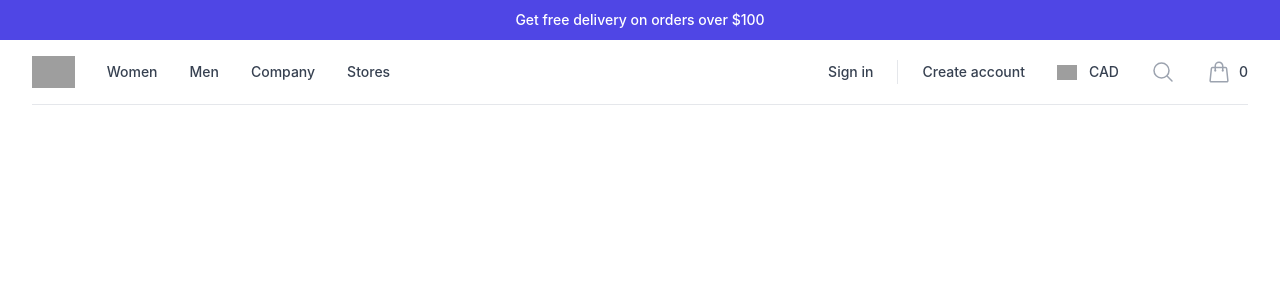
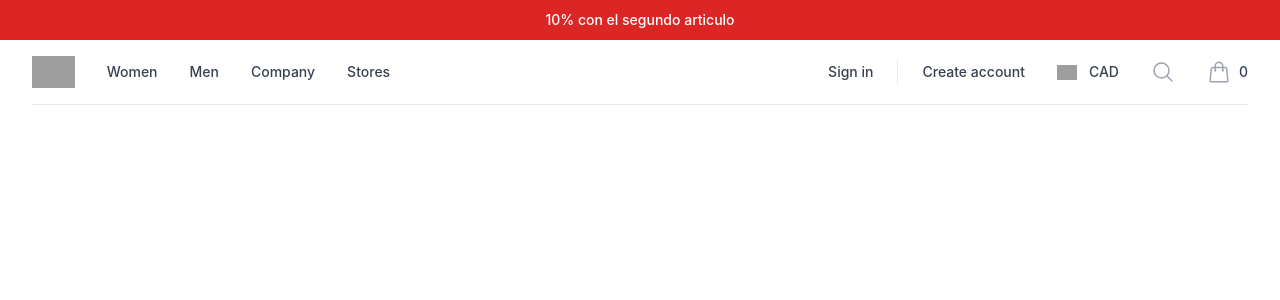
Before and after one commit to BgaonaH/ProyectoSena, a React (Create React App) app: page / in a window 1280 px wide. Shown: the top 300 px of the page. Built offline with nearby package versions, Linux system fonts and the light colour scheme; grey boxes are pictures that could not be loaded.

Commit message:
Se modifico el baner superior con una promocion

```diff
--- a/src/Personalizacion/componentes/navegacion/Navigation.jsx
+++ b/src/Personalizacion/componentes/navegacion/Navigation.jsx
@@ -277,8 +277,8 @@ export default function Navigation() {
       </Transition.Root>
 
       <header className="relative bg-white">
-        <p className="flex h-10 items-center justify-center bg-indigo-600 px-4 text-sm font-medium text-white sm:px-6 lg:px-8">
-          Get free delivery on orders over $100
+        <p className="flex h-10 items-center justify-center bg-red-600 px-4 text-sm font-medium text-white sm:px-6 lg:px-8">
+          10% con el segundo articulo
         </p>
 
         <nav aria-label="Top" className="mx-auto max-w-7xl px-4 sm:px-6 lg:px-8">
```
